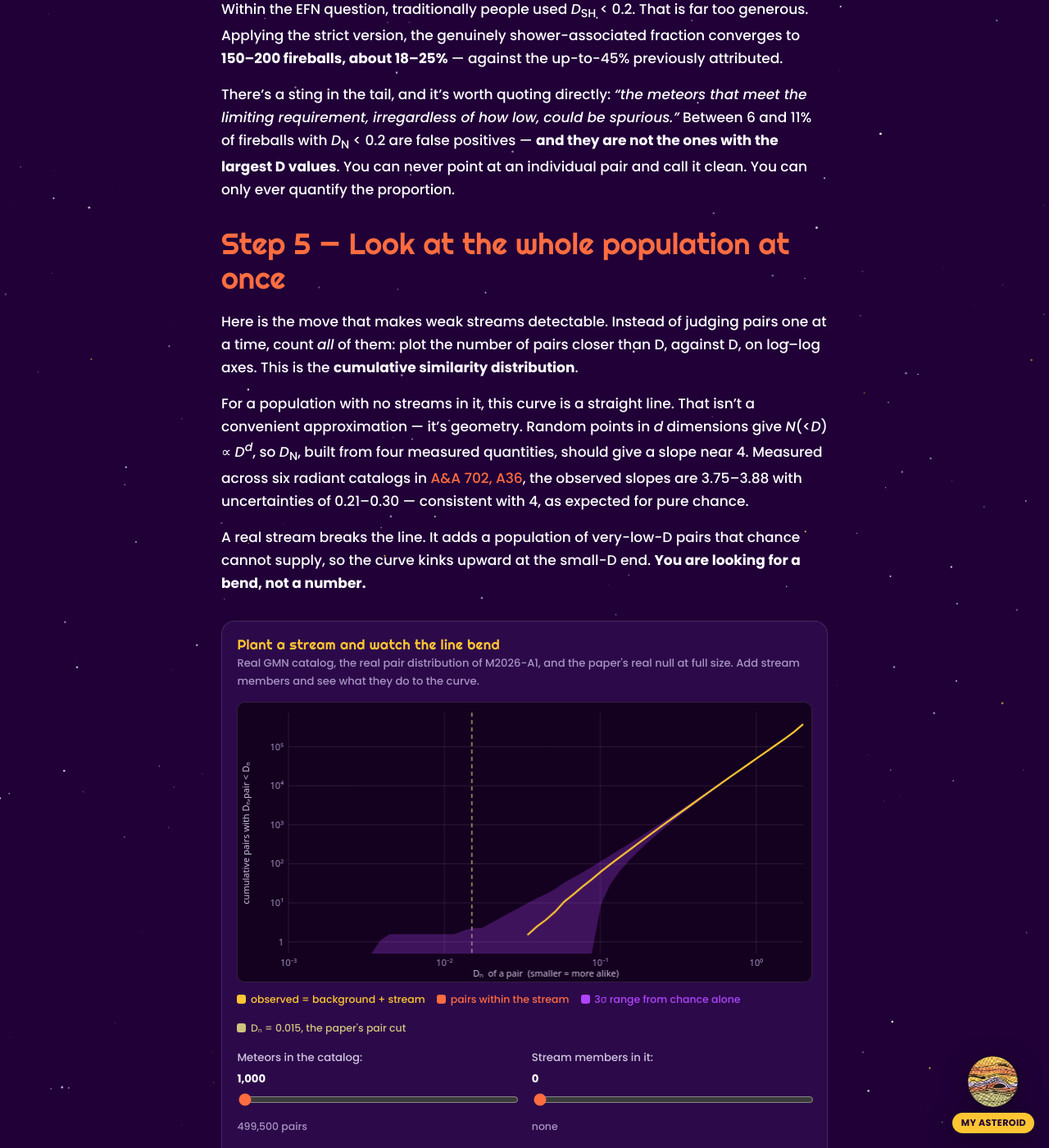
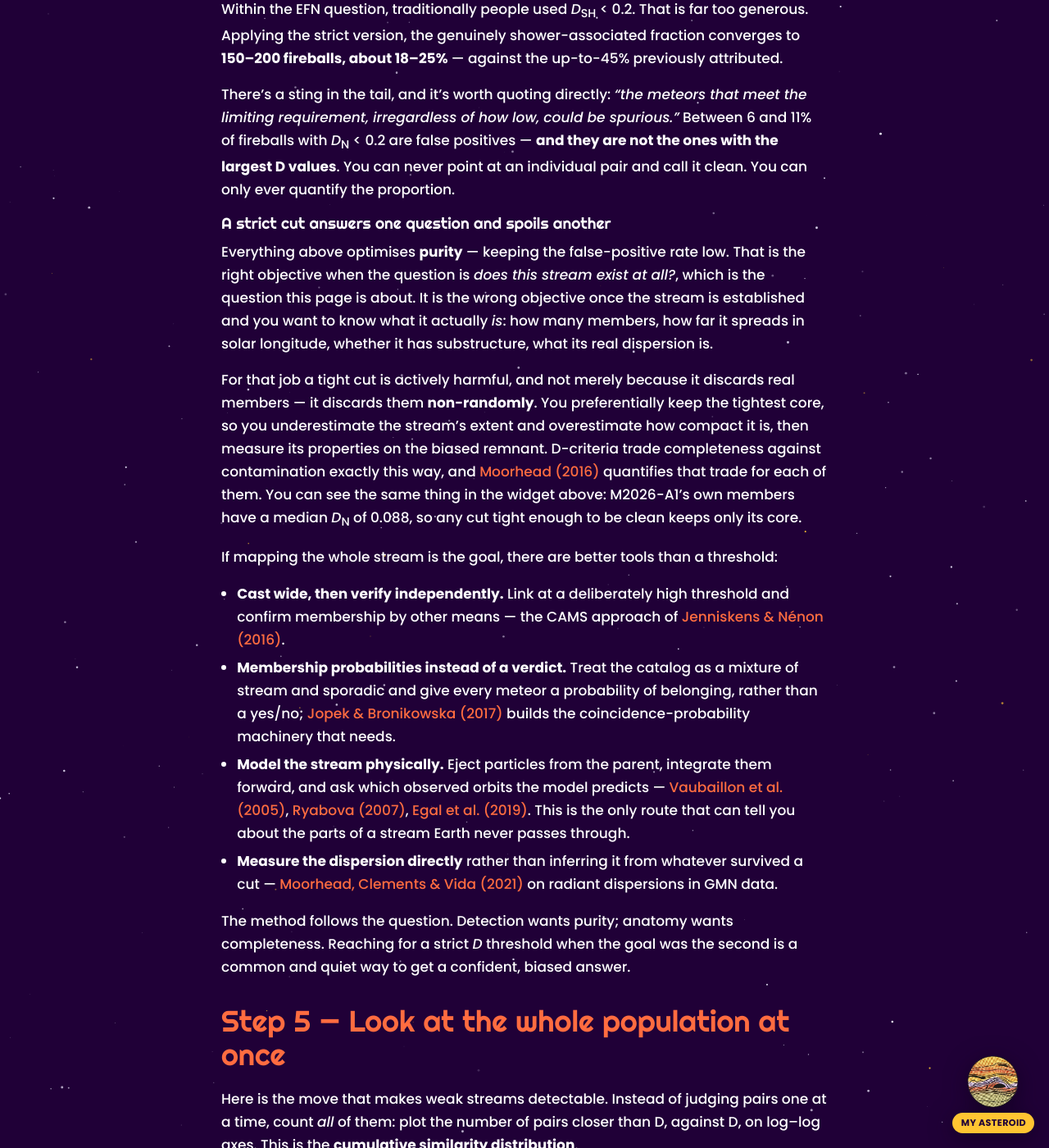
Before and after one commit to pshober/pshober.github.io, a Jekyll site: the page built from research/finding-showers.md, in a window 1280 px wide and 1400 px high, scrolled down 6477 px. Shown: the whole window at 82% size. Built offline with Jekyll 4.4.1, drawn with Linux system fonts in a browser that asks for light colours.

Commit message:
Step 4: note that a strict D cut is the wrong tool for mapping a stream
The <5% thresholds optimise purity, which is right for "does this stream exist?" -
the question the page is about - and wrong once the stream is established and the goal
is its global structure. Adds a subsection saying so, with the key point that a tight
cut discards real members non-randomly: it keeps the tightest core, so the stream's
extent is underestimated and its compactness overestimated, and everything measured
afterwards is measured on the biased remnant. Ties it to the widget - M2026-A1's own
members have median D_N = 0.088, so any cut clean enough for a detection keeps only
the core.

Points at four alternatives, with references verified against Crossref (author, year,
journal, volume and page all checked; none of these were previously cited on the page):

  Moorhead (2016) MNRAS 455, 4329          - completeness vs contamination per D-criterion
  Jenniskens & Nenon (2016) Icarus 266,371 - high threshold + independent verification
  Jopek & Bronikowska (2017) PSS 143, 43   - coincidence probability, for membership
                                             probabilities rather than a yes/no cut
  Vaubaillon et al. (2005) A&A 439, 751    - physical ejection + integration modelling
  Ryabova (2007) MNRAS 375, 1371           -   "
  Egal et al. (2019) Icarus 330, 123       -   "
  Moorhead, Clements & Vida (2021)         - measuring radiant dispersion directly
    MNRAS 508, 326

All 27 outbound links on the page re-checked after the edit.

Co-Authored-By: Claude Opus 5 <noreply@anthropic.com>

```diff
--- a/research/finding-showers.md
+++ b/research/finding-showers.md
@@ -336,6 +336,46 @@ limiting requirement, irregardless of how low, could be spurious."* Between 6 an
 fireballs with *D*<sub>N</sub> &lt; 0.2 are false positives — **and they are not the ones with the
 largest D values**. You can never point at an individual pair and call it clean. You can
 only ever quantify the proportion.
+
+### A strict cut answers one question and spoils another
+
+Everything above optimises **purity** — keeping the false-positive rate low. That is the
+right objective when the question is *does this stream exist at all?*, which is the question
+this page is about. It is the wrong objective once the stream is established and you want to
+know what it actually *is*: how many members, how far it spreads in solar longitude, whether
+it has substructure, what its real dispersion is.
+
+For that job a tight cut is actively harmful, and not merely because it discards real
+members — it discards them **non-randomly**. You preferentially keep the tightest core, so
+you underestimate the stream's extent and overestimate how compact it is, then measure its
+properties on the biased remnant. D-criteria trade completeness against contamination
+exactly this way, and [Moorhead (2016)](https://doi.org/10.1093/mnras/stv2610) quantifies
+that trade for each of them. You can see the same thing in the widget above: M2026-A1's own
+members have a median *D*<sub>N</sub> of 0.088, so any cut tight enough to be clean keeps
+only its core.
+
+If mapping the whole stream is the goal, there are better tools than a threshold:
+
+- **Cast wide, then verify independently.** Link at a deliberately high threshold and confirm
+  membership by other means — the CAMS approach of
+  [Jenniskens & Nénon (2016)](https://doi.org/10.1016/j.icarus.2015.10.004).
+- **Membership probabilities instead of a verdict.** Treat the catalog as a mixture of stream
+  and sporadic and give every meteor a probability of belonging, rather than a yes/no;
+  [Jopek & Bronikowska (2017)](https://doi.org/10.1016/j.pss.2016.12.004) builds the
+  coincidence-probability machinery that needs.
+- **Model the stream physically.** Eject particles from the parent, integrate them forward,
+  and ask which observed orbits the model predicts —
+  [Vaubaillon et al. (2005)](https://doi.org/10.1051/0004-6361:20041544),
+  [Ryabova (2007)](https://doi.org/10.1111/j.1365-2966.2007.11392.x),
+  [Egal et al. (2019)](https://doi.org/10.1016/j.icarus.2019.04.021). This is the only route
+  that can tell you about the parts of a stream Earth never passes through.
+- **Measure the dispersion directly** rather than inferring it from whatever survived a cut —
+  [Moorhead, Clements & Vida (2021)](https://doi.org/10.1093/mnras/stab2557) on radiant
+  dispersions in GMN data.
+
+The method follows the question. Detection wants purity; anatomy wants completeness. Reaching
+for a strict *D* threshold when the goal was the second is a common and quiet way to get a
+confident, biased answer.
 
 ## Step 5 — Look at the whole population at once
 
```
